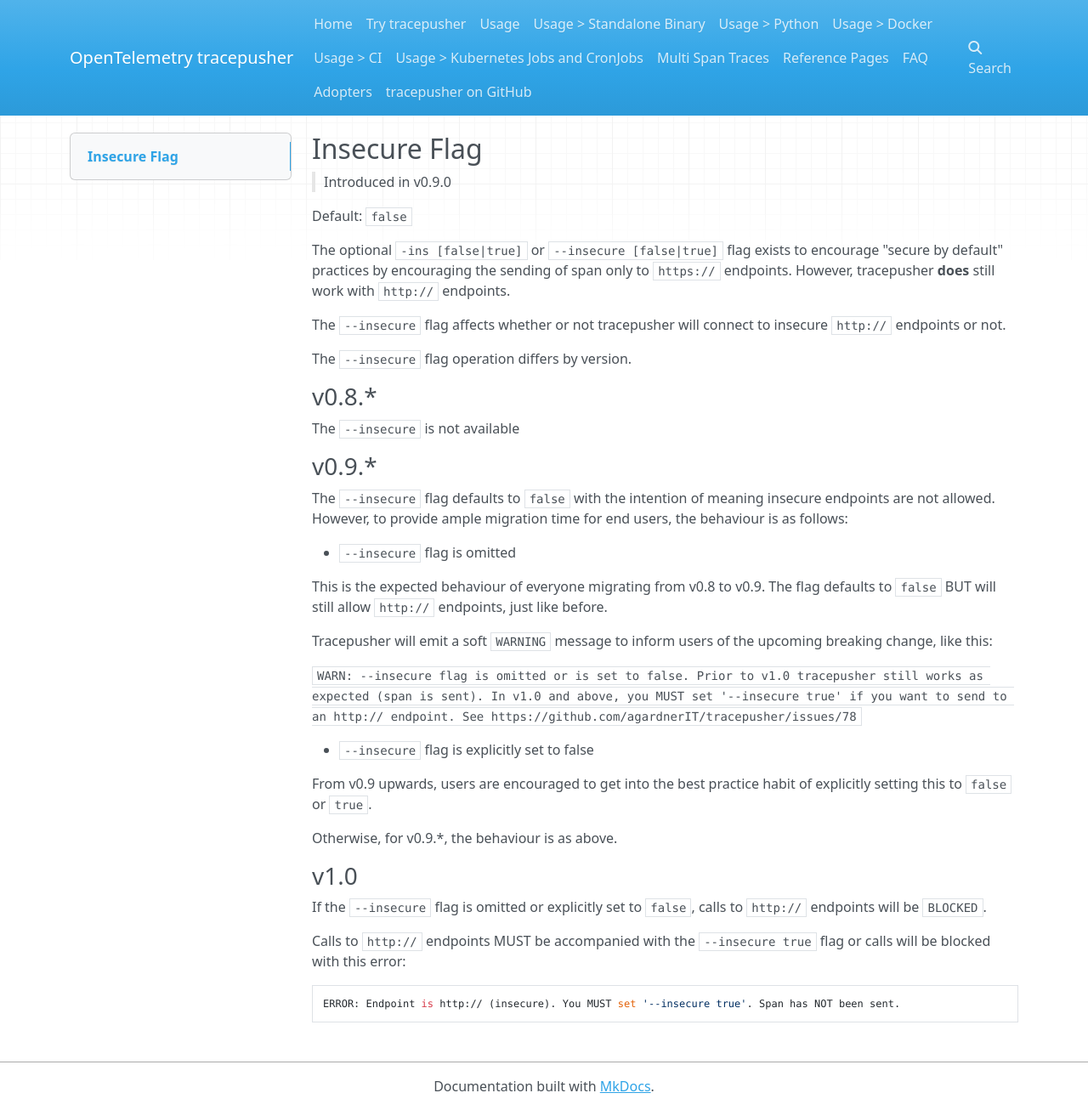
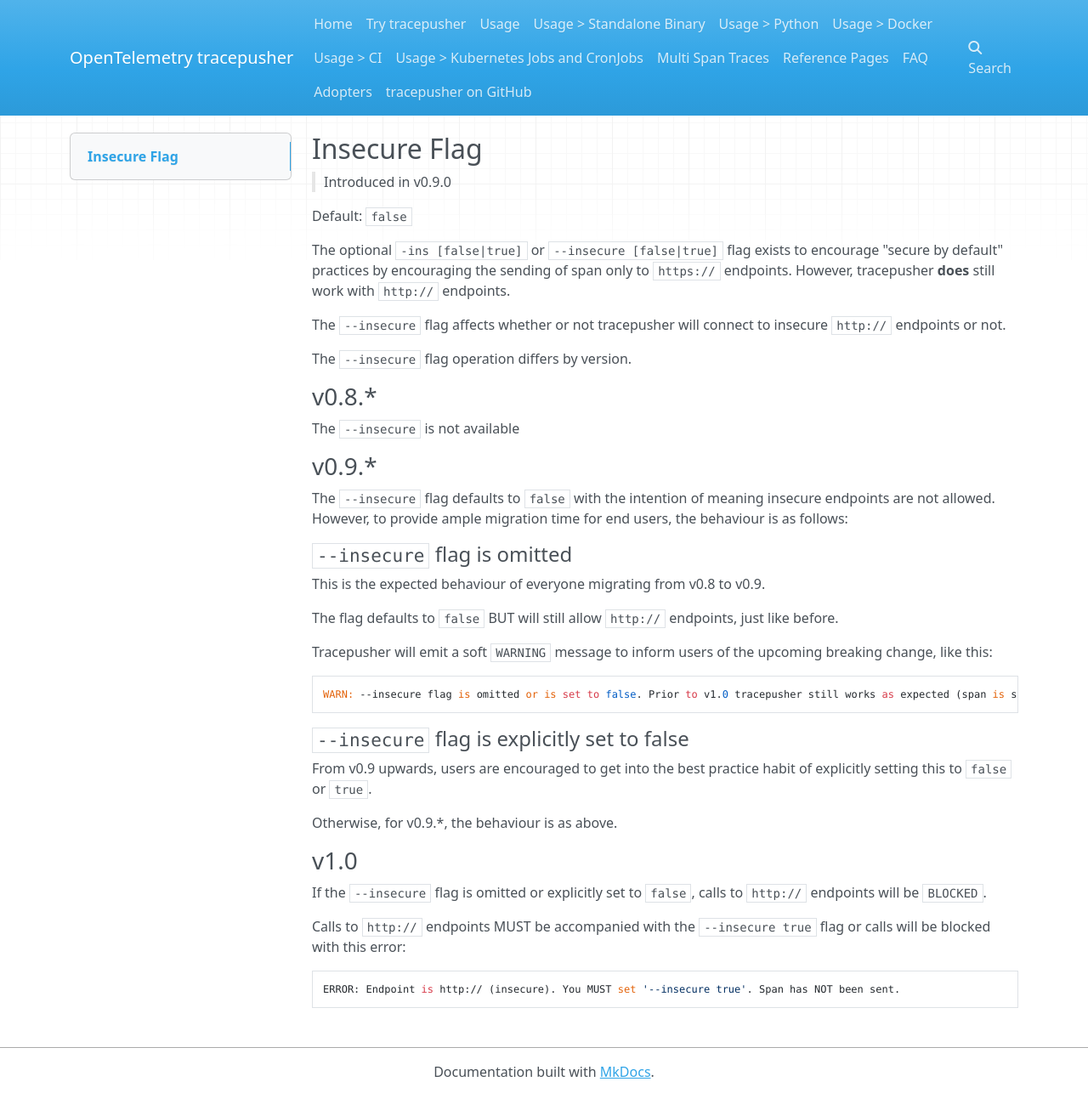
Before and after one commit to agardnerIT/tracepusher, an MkDocs documentation site: the page built from docs/reference/insecure-flag.md, in a window 1280 px wide and 1306 px high. Shown: the whole window at 85% size. Built offline with MkDocs 1.6.1, drawn with Linux system fonts in a browser that asks for light colours; nearby versions of some CDN libraries.

Commit message:
readme and insecure flag docs fixed

````diff
--- a/docs/reference/insecure-flag.md
+++ b/docs/reference/insecure-flag.md
@@ -18,22 +18,23 @@
 
 The `--insecure` flag defaults to `false` with the intention of meaning insecure endpoints are not allowed. However, to provide ample migration time for end users, the behaviour is as follows:
 
-- `--insecure` flag is omitted
+#### `--insecure` flag is omitted
 
-  This is the expected behaviour of everyone migrating from v0.8 to v0.9.
-  The flag defaults to `false` BUT will still allow `http://` endpoints, just like before.
+This is the expected behaviour of everyone migrating from v0.8 to v0.9.
 
-  Tracepusher will emit a soft `WARNING` message to inform users of the upcoming breaking change, like this:
+The flag defaults to `false` BUT will still allow `http://` endpoints, just like before.
 
-  ```
-  WARN: --insecure flag is omitted or is set to false. Prior to v1.0 tracepusher still works as expected (span is sent). In v1.0 and above, you MUST set '--insecure true' if you want to send to an http:// endpoint. See https://github.com/agardnerIT/tracepusher/issues/78
-  ```
+Tracepusher will emit a soft `WARNING` message to inform users of the upcoming breaking change, like this:
 
-- `--insecure` flag is explicitly set to false
+```
+WARN: --insecure flag is omitted or is set to false. Prior to v1.0 tracepusher still works as expected (span is sent). In v1.0 and above, you MUST set '--insecure true' if you want to send to an http:// endpoint. See https://github.com/agardnerIT/tracepusher/issues/78
+```
 
-  From v0.9 upwards, users are encouraged to get into the best practice habit of explicitly setting this to `false` or `true`.
+#### `--insecure` flag is explicitly set to false
 
-  Otherwise, for v0.9.*, the behaviour is as above.
+From v0.9 upwards, users are encouraged to get into the best practice habit of explicitly setting this to `false` or `true`.
+
+Otherwise, for v0.9.*, the behaviour is as above.
 
 ### v1.0
 
````
Also changed, not shown: README.md (+4 -0 lines).
